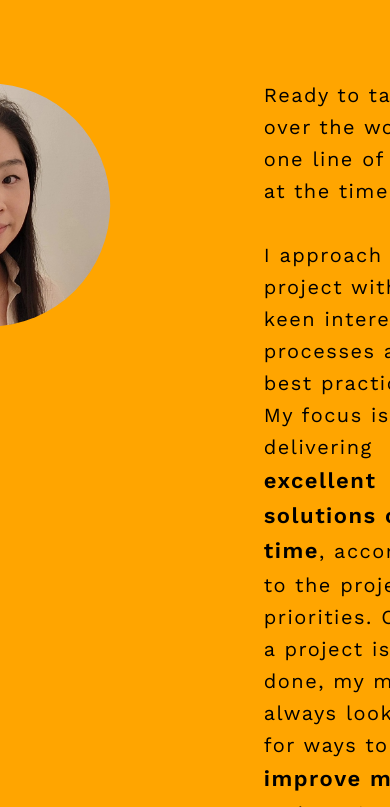
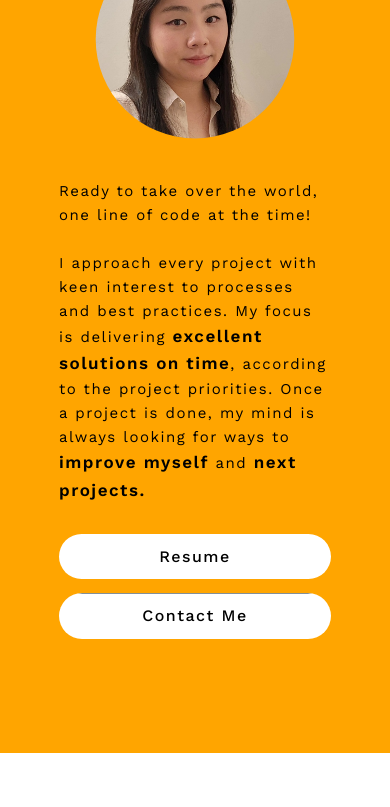
Before and after one commit to Seolcita/portfolio_seol, a website: page index.html in a window 390 px wide. Shown: the part 647-1454 px from the top of the page. Drawn offline with nearby package versions, Linux system fonts and the light colour scheme; a web font is replaced by a local one.

Commit message:
Responsive - About section

```diff
--- a/index.html
+++ b/index.html
@@ -80,11 +80,11 @@
             <div class="about__btns">
               <a
                 href="img/SeolHiKim-Resume.pdf"
-                class="btn btn--medium btn--toDown"
+                class="btn btn--medium btn--toDown mobile"
                 download
                 >Resume</a
               >
-              <a href="#contact" class="btn btn--medium btn--toUp"
+              <a href="#contact" class="btn btn--medium btn--toUp mobile"
                 >Contact Me</a
               >
             </div>
--- a/sass/base/_base.scss
+++ b/sass/base/_base.scss
@@ -66,3 +66,22 @@ a {
 .tab {
   padding-left: 2rem;
 }
+
+// RESPONSIVE
+@media (min-width: 768px) and (max-width: 1024px) {
+  .section {
+    padding: 5rem 0 10rem;
+  }
+}
+
+@media (min-width: 450px) and (max-width: 767px) {
+  .section {
+    padding: 4rem 0 8rem;
+  }
+}
+
+@media (max-width: 449px) {
+  .section {
+    padding: 3rem 0 5rem;
+  }
+}
--- a/sass/base/_buttons.scss
+++ b/sass/base/_buttons.scss
@@ -183,3 +183,12 @@
     }
   }
 }
+
+@media (max-width: 659px) {
+  .mobile {
+    width: 100%;
+    text-align: center;
+    margin: auto;
+    margin-bottom: 1rem;
+  }
+}
--- a/sass/layout/_about.scss
+++ b/sass/layout/_about.scss
@@ -6,23 +6,27 @@
 
   &__contents {
     display: flex;
+    min-width: 95%;
     @include contents-padding;
+    // background-color: grey;
 
     &--left {
+      width: 25%;
       @include center;
-      align-items: start;
+      padding: 2rem;
+      // background-color: pink;
     }
 
     &--right {
+      width: 75%;
+      padding: 2rem 2rem 2rem 6rem;
       @include center-column;
-      margin: 0 7rem 5rem 15rem;
+      // background-color: skyblue;
     }
   }
 
   &__img {
     width: 25rem;
-    height: 30rem;
-
     clip-path: circle(44% at 50% 42%);
     object-fit: cover;
   }
@@ -40,7 +44,70 @@
 
   &__btns {
     width: 100%;
-    height: 15rem;
+    // height: 10rem;
     margin-top: 3rem;
   }
 }
+
+@media (min-width: 660px) and (max-width: 820px) {
+  .about {
+    &__contents {
+      @include center-column;
+
+      &--left {
+        height: 25rem;
+      }
+
+      &--right {
+        padding: 2rem 3rem;
+        width: 100%;
+        flex-shrink: 1;
+      }
+    }
+
+    &__texts {
+      font-size: 1.7rem;
+    }
+
+    &__emphasis {
+      font-weight: 600;
+      font-size: 2rem;
+    }
+
+    &__btns {
+      width: 100%;
+      margin-top: 2.5rem auto;
+      text-align: center;
+    }
+  }
+}
+
+@media (max-width: 659px) {
+  .about {
+    &__contents {
+      @include center-column;
+
+      &--left {
+        height: 20rem;
+      }
+
+      &--right {
+        width: 100%;
+        padding: 2rem;
+      }
+    }
+
+    &__texts {
+      font-size: 1.5rem;
+    }
+
+    &__emphasis {
+      font-weight: 600;
+      font-size: 1.7rem;
+    }
+
+    &__img {
+      width: 20rem;
+    }
+  }
+}
```
Also changed, not shown: css/style.css.
